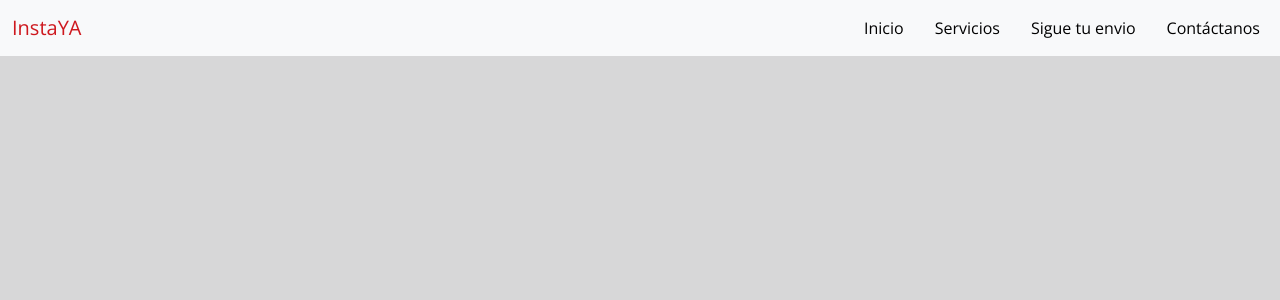
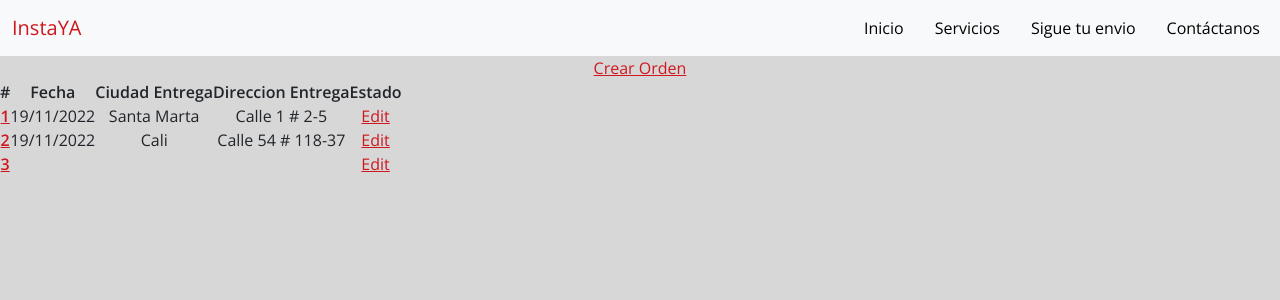
Before and after one commit to lunaag/instaya, a React (Vite) app: page /estado in a window 1280 px wide. Shown: the top 300 px of the page. Built offline with nearby package versions, Linux system fonts and the light colour scheme.

Commit message:
actualizacion estado formulario

```diff
--- a/src/App.jsx
+++ b/src/App.jsx
@@ -4,6 +4,7 @@ import Login from './components/formularios/login'
 import Registro from './components/formularios/register'
 import { BrowserRouter, Route, Routes} from "react-router-dom"
 import Navbar from './components/navbar'
+import EstadoOrdenes from './components/formularios/estado'
 
 function App() {
   const [count, setCount] = useState(0)
@@ -16,6 +17,7 @@ function App() {
        <Routes>
         <Route path="/login" element={<Login/>}/>
         <Route path="/registro" element={<Registro/>}/>
+        <Route path= "/estado" element={<EstadoOrdenes/>}/>
        </Routes>
        </div>
       </BrowserRouter>
--- /dev/null
+++ b/src/components/formularios/estado.jsx
@@ -0,0 +1,53 @@
+import { Link } from "react-router-dom"
+
+const EstadoOrdenes = () => {
+    return (
+        <>
+            <Link to='/solicitar'>Crear Orden</Link>
+            <table className="Estado Envio">
+                <thead>
+                    <tr>
+                        <th scope="col">#</th>
+                        <th scope="col">Fecha</th>
+                        <th scope="col">Ciudad Entrega</th>
+                        <th scope="col">Direccion Entrega</th>
+                        <th scope="col">Estado</th>
+                    </tr>
+                </thead>
+                <tbody>
+                    <tr>
+                        <th scope="row">
+                            <Link to='/estado/1'>1</Link>
+                        </th>
+                        <td>19/11/2022</td>
+                        <td>Santa Marta</td>
+                        <td>Calle 1 # 2-5</td>
+                        <td>
+                            <Link to='/estado/1/edit'>Edit</Link>
+                        </td>
+                    </tr>
+                    <tr>
+                        <th scope="row">
+                            <Link to='/estado/2'>2</Link>
+                        </th>
+                        <td>19/11/2022</td>
+                        <td>Cali</td>
+                        <td>Calle 54 # 118-37</td>
+                        <td><Link to='/estado/2/edit'>Edit</Link></td>
+                    </tr>
+                    <tr>
+                        <th scope="row">
+                            <Link to='/estado/3'>3</Link>
+                        </th>
+                        <td>  </td>
+                        <td>  </td>
+                        <td>  </td>
+                        <td><Link to='/estado/3/edit'>Edit</Link></td>
+                    </tr>
+                </tbody>
+            </table>
+        </>
+    )
+}
+
+export default EstadoOrdenes
```
